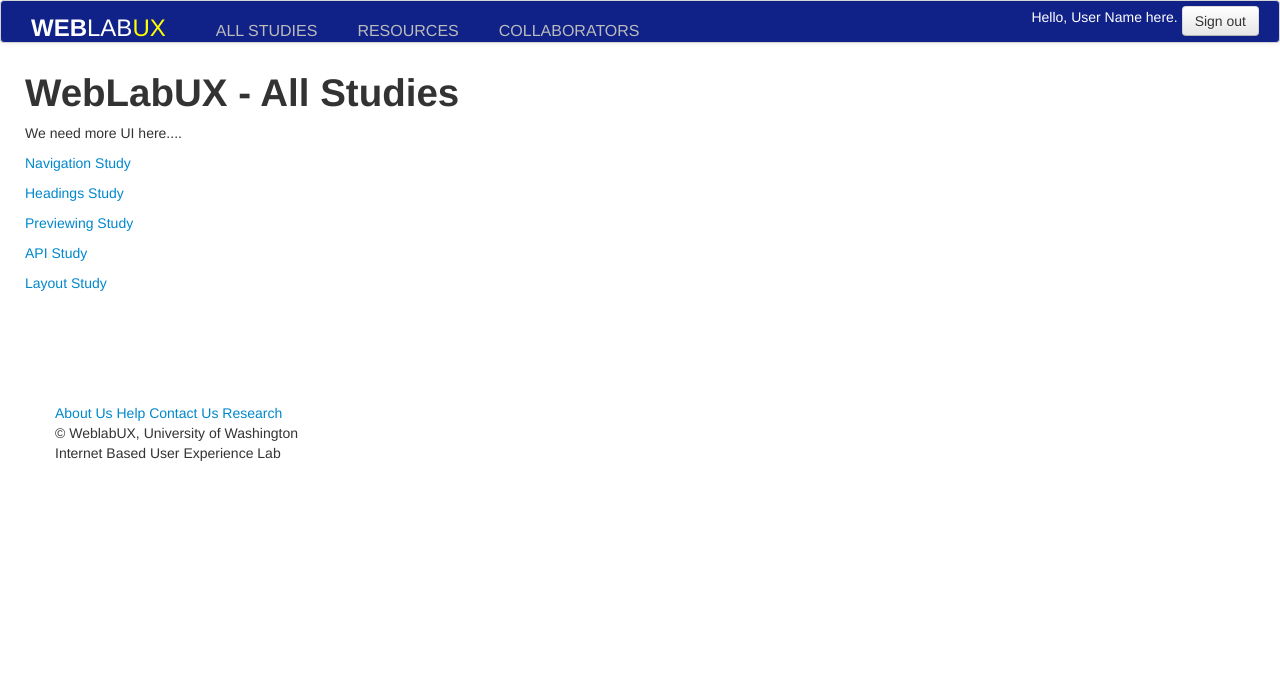
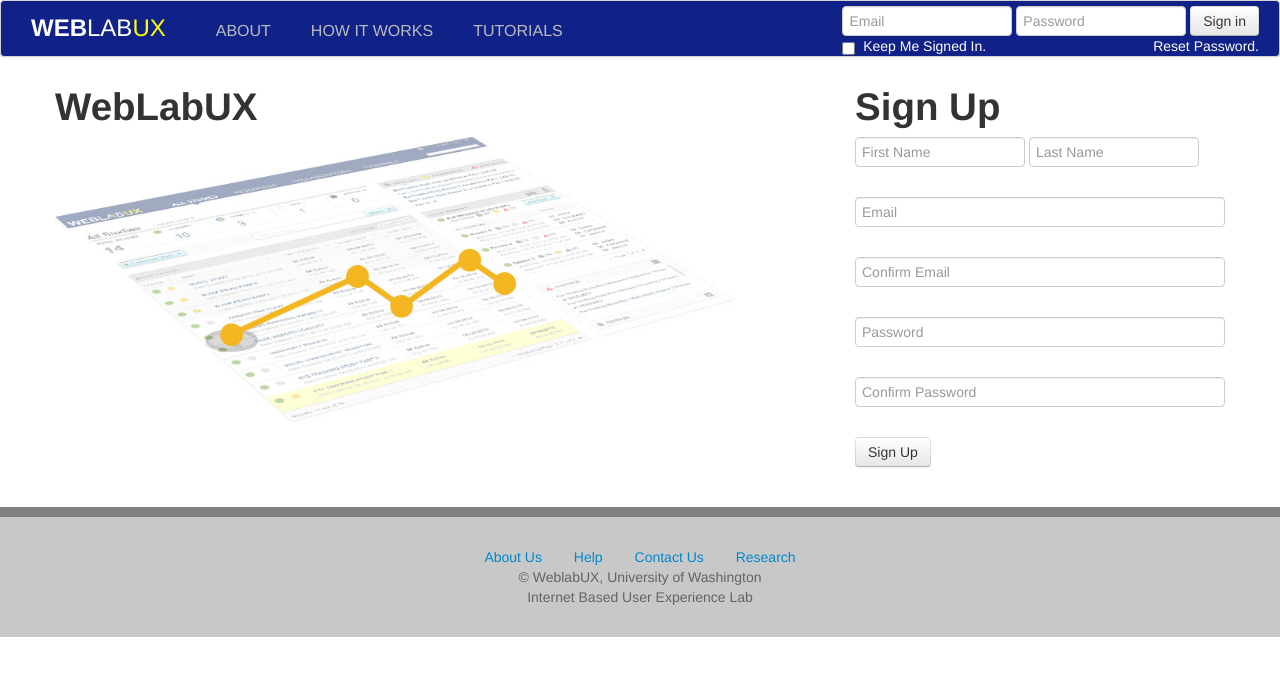
Before and after one commit to weblabux/wluxui, a PHP site: page / in a window 1280 px wide. Shown: the top 676 px of the page. Run offline with PHP 8.4, Linux system fonts and the light colour scheme; some libraries are stand-ins or nearby versions.

Commit message:
login error
login error page

```diff
--- a/assets/css/wlux.css
+++ b/assets/css/wlux.css
@@ -50,18 +50,61 @@ body {
 /* Additional style definitions for WLUX go below this line */
 
 .wlux-static-info {
-	// padding-left: 10px;
+    // padding-left: 10px;
 }
 
 h1.wlux-static-info {                /*  use h1 for the in-page content title on static pages */
-	//padding-top: 50px 0px 20px 0px;
-	color: #333333;
+    //padding-top: 50px 0px 20px 0px;
+    color: #333333;
 }
 
 .wlux-static-footer {
-	padding-top: 100px;
+    width: 100%;
+    border-style:solid;
+    border-width:10px 0 0 0;
+    border-color: gray;
+    background-color: rgb(200,200,200);
+    padding: 30px 0 30px 0;
+}
+
+#ahcr{
+    text-align:center;
+    color:blue;
+}
+.ahcrin{
+    padding: 0 1em 0 1em;
+}
+#announcement{
+    color: rgb(100,100,100);
+    text-align:center;
 }
 
 .wlux-study-listing {
 
 }
+
+#home-intro{
+    float: left;
+}
+
+#home-signup{
+    float: right;
+}
+#loginerror
+{
+    border:solid;
+    border-width:1px;
+    border-color:red;
+    background-color:rgb(255,235,232);
+    padding-right:50px;
+    padding-left:5px;
+    line-height:2em;
+}
+#error_signup_button{
+    background-color:rgb(59,89,152);
+    color:white;
+    font-weight:600;
+    line-height:2em;
+    padding-left:15px;
+    padding-right:15px;
+}
--- a/index.php
+++ b/index.php
@@ -66,8 +66,8 @@ $twig->addExtension(new Twig_Extension_Debug());
  *
  *   THIS WILL NEED TO BE RIPPED OUT AND REPLACED WITH WHATEVER MECHANISM WE ARE USING FOR AUTH...
  */
-$loggedin = true;
-//$loggedin = false;
+//$loggedin = true;
+$loggedin = false;
 
 /*
  * MAIN UI BRANCH & SWITCH
@@ -134,6 +134,14 @@ else {                  // Render static pages for someone who is not logged int
             ));
             break;
 
+        case '/error':
+            echo $twig->render('staticpages/error.twig', array(
+                'pageData' => array(
+                    'title' => 'WebLabUX',
+                ),
+            ));
+            break;
+
         // Bad static page URI - treat this as if a 404
         // This is fast placeholder -- this  really needs to be made far more robust!
         default:
--- a/templates/layoutloggedout.twig
+++ b/templates/layoutloggedout.twig
@@ -40,8 +40,8 @@
                     <input class="span2" type="text" placeholder="Email">
                     <input class="span2" type="password" placeholder="Password">
                     <button type="submit" class="btn">Sign in</button></br>
-                    <input type="checkbox" name="checkbox1" value="checkbox"><span style = "color:white;" >&nbsp Keep Me Logged In.</span>
-                    <a  href = "#" class="navbar-form pull-right"><span style = "color:white;" >Forgot Your Password?</span></a>
+                    <input type="checkbox" name="checkbox1" value="checkbox"><span style = "color:white;" >&nbsp Keep Me Signed In.</span>
+                    <a  href = "#" class="navbar-form pull-right"><span style = "color:white;" >Reset Password.</span></a>
                 </form>
         </div>
     </div>
--- a/templates/staticpages/homepage.twig
+++ b/templates/staticpages/homepage.twig
@@ -2,6 +2,30 @@
 
 {% block body %}
 
-	<h1 class="wlux-static-info">{{ pageData.title }}</h1>
-	<p class="wlux-static-info">This is the homepage that appears when the researcher is not logged in.</p>
+<div class="container">
+
+<!--here is the html of the two content from Lasifu Ta, Tongfang Sun-->
+
+    <div><!--sign up part-->
+        <form id ="home-signup">
+            <h1>Sign Up</h1>
+            <input class="span2" type="text" placeholder="First Name">
+            <input class="span2" type="text" placeholder="Last Name"></br></br>
+            <input class="span4" type="text" placeholder="Email"></br></br>
+            <input class="span4" type="text" placeholder="Confirm Email"></br></br>
+            <input class="span4" type="password" placeholder="Password"></br></br>
+            <input class="span4" type="password" placeholder="Confirm Password"></br></br>
+            <button type="submit" class="btn">Sign Up</button></br></br>
+        </form>
+    </div>
+
+     <div id ="home-intro"> <!--Information part need some images and introduction?-->
+        <div>
+        <h1 class="wlux-static-info">{{ pageData.title }}</h1>
+            <img src="main.jpg" alt="WebLabUX" width="700" height="800">
+        </div>
+     </div>
+<!--ends here-->
+</div>
+
 {% endblock %}
```
Also changed, not shown: templates/partials/_footer.twig (+5 -5 lines), templates/staticpages/error.twig (added, +49 -0 lines), templates/temp.html (added, +9 -0 lines), main.jpg (added), templates/main.jpg (added), templates/main.png (added).
